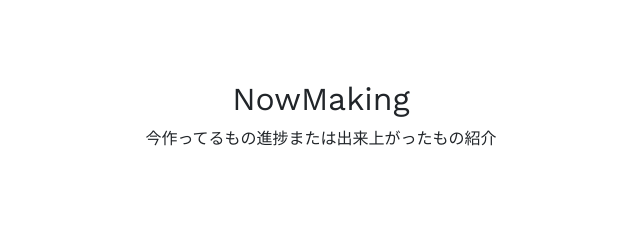
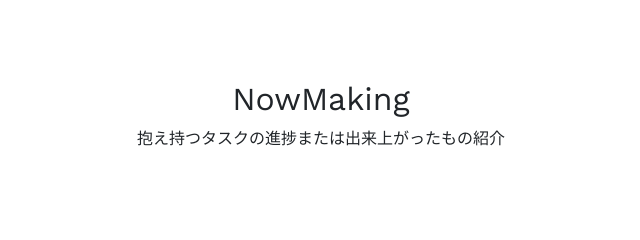
Before and after one commit to nikkou-0814/Portfolio-V1, a plain HTML site: page NowMaking.html in a window 1280 px wide. Shown: the part 800-1040 px from the top of the page, 319-959 px from the left. Drawn offline with nearby package versions, Linux system fonts and the light colour scheme.

Commit message:
Update NowMaking.html

```diff
--- a/NowMaking.html
+++ b/NowMaking.html
@@ -109,7 +109,7 @@
         <div class="section-content">
             <div class="title-wrap" data-aos="fade-up">
                 <h2 class="section-title">NowMaking</b></h2>
-                <p class="section-sub-title">今作ってるもの進捗または出来上がったもの紹介</p>
+                <p class="section-sub-title">抱え持つタスクの進捗または出来上がったもの紹介</p>
             </div>
 </section>	<section id="skills" class="bg-white">
     <div class="container">
```
